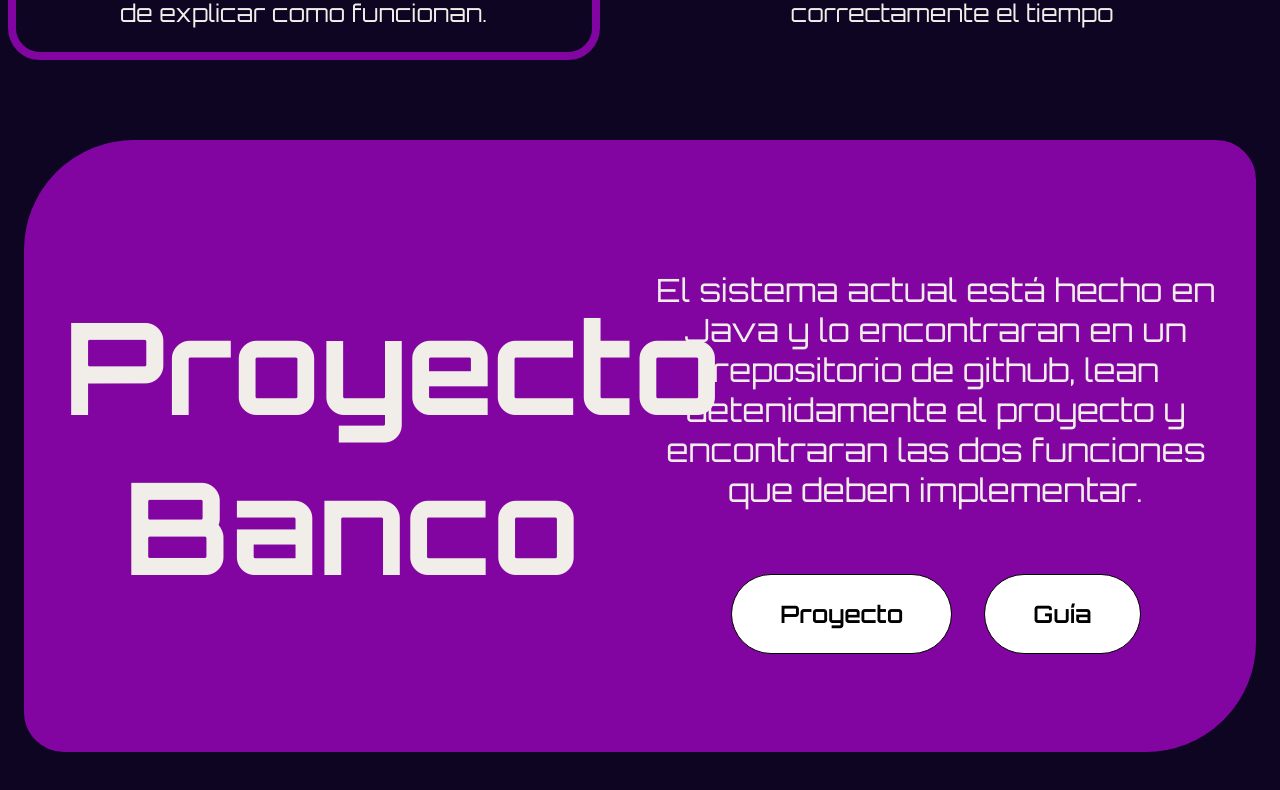
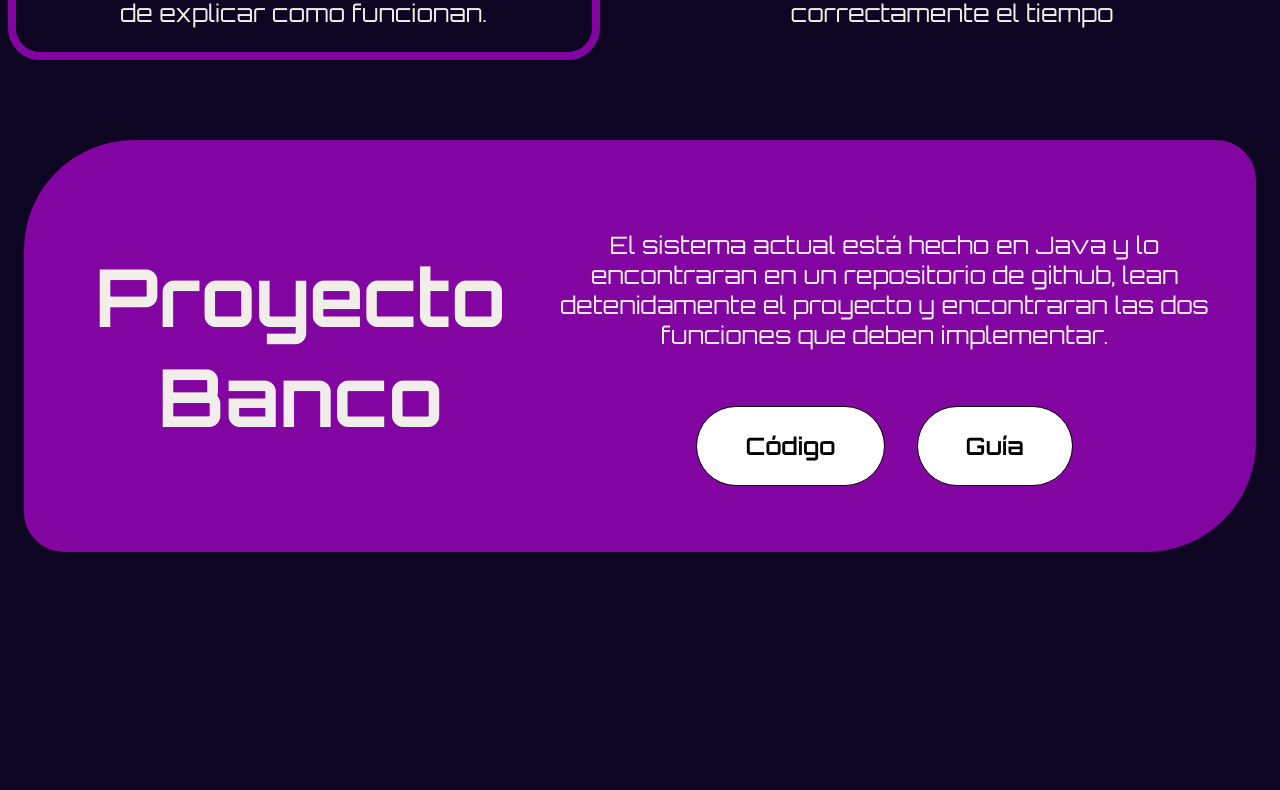
Before and after one commit to Dap20040812/hackaton, a React (Vite) app: page /project in a window 1280 px wide. Shown: the part 1298-2088 px from the top of the page. After the commit the page ends 1898 px from the top, so only its background shows below. Built offline with nearby package versions, Linux system fonts and the light colour scheme.

Commit message:
fix size

```diff
--- a/src/components/common/CommonStyle.jsx
+++ b/src/components/common/CommonStyle.jsx
@@ -47,7 +47,7 @@ export const Title = styled.h1`
     align-items: center;
     width: 50%;
 
-    @media (max-width: 1200px){
+    @media (max-width: 1400px){
         font-size: 5em;
         width: 50%;
     }
@@ -75,11 +75,16 @@ export const Info = styled.div`
         text-align: center;
     }
 
-    @media (max-width: 1200px){
+    @media (max-width: 1400px){
+        width: 70%;
         p{
             font-size: 1.5em;
             text-align: center;
         }
+    }
+
+    @media (max-width: 740px){
+        width: 100%;
     }
 `
 
--- a/src/components/countDownTimer/CountDownTimerStyle.jsx
+++ b/src/components/countDownTimer/CountDownTimerStyle.jsx
@@ -22,6 +22,11 @@ const Puntos = styled.div `
   justify-content: center;
   margin-bottom: 4vmax;
   color: #F2F3ED;
+
+  @media (max-width: 740px){
+    font-size: 7vmin;
+    margin-bottom: 2vmax;
+  }
 `
 
 const Number = styled.div `
@@ -29,11 +34,19 @@ const Number = styled.div `
   font-size: 15vmin;
   color: ${TextColor};
   font-weight: 700;
+
+  @media (max-width: 740px){
+    font-size: 10vmin;
+  }
 `
 
 const Tiempo = styled.div `
   font-size: 4.25vmin;
   color: #F2F3ED;
+
+    @media (max-width: 740px){
+        font-size: 2.5vmin;
+    }
 `
 
 export { CDT, DContainer, Puntos, Number, Tiempo }
--- a/src/components/home/HomeStyle.jsx
+++ b/src/components/home/HomeStyle.jsx
@@ -18,6 +18,7 @@ export const Section = styled.div`
     @media (max-width: 1200px){
         padding: 1em;
     }
+
     @media (max-width: 1000px){
         flex-direction: column;
         padding: 0;
@@ -37,7 +38,7 @@ export const Title = styled.h1`
     align-items: center;
     width: 50%;
 
-    @media (max-width: 1200px){
+    @media (max-width: 1400px){
         font-size: 6em;
         width: 50%;
     }
@@ -59,7 +60,7 @@ export const Info = styled.div`
         text-align: center;
     }
 
-    @media (max-width: 1200px){
+    @media (max-width: 1400px){
         width: 70%;
 
         p{
@@ -67,6 +68,12 @@ export const Info = styled.div`
             text-align: center;
         }
     }
+
+    @media (max-width: 740px){
+        width: 100%;
+
+    }
+
 `
 export const Button = styled.button`
     background-color: white;
--- a/src/components/project/Project.jsx
+++ b/src/components/project/Project.jsx
@@ -33,7 +33,7 @@ function Project() {
             <Info>
                 <p>El sistema actual está hecho en Java y lo encontraran en un repositorio de github, lean detenidamente el proyecto y encontraran las dos funciones que deben implementar.</p>
                 <ButtonRow>
-                    <a href='https://github.com/Ritatrcr/BankHackaton' target='blank'> <Button>Proyecto</Button></a>
+                    <a href='https://github.com/Ritatrcr/BankHackaton' target='blank'> <Button>Código</Button></a>
                     <a href='https://unisabanaedu-my.sharepoint.com/:w:/g/personal/diegoprpr_unisabana_edu_co/ERW6NHegNXNLtRnrklaMWsoBRlB4U7-sjZZL2H90psl9qg?e=Vcj7GK' target='blank'><Button>Guía</Button></a>
                 </ButtonRow>
             </Info>
```
